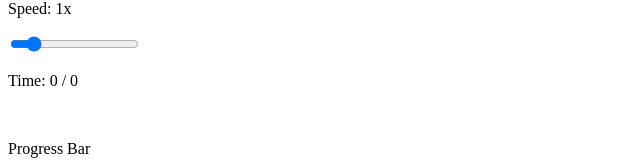
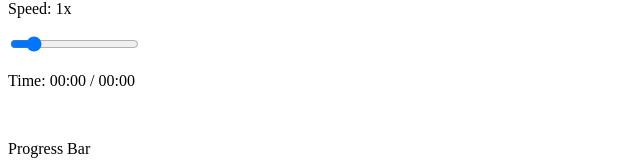
Before and after one commit to akashdeshpande/sonikpod, a React (Vite) app: page / in a window 1280 px wide. Shown: the part 262-424 px from the top of the page, without its empty margins (0-640 px from the left). Built offline with nearby package versions, Linux system fonts and the light colour scheme.

Commit message:
Format time

```diff
--- a/src/components/player/Player.jsx
+++ b/src/components/player/Player.jsx
@@ -120,6 +120,17 @@ function Player(props) {
         }
     }
 
+    function formatTime(timeInSec) {
+        let hours = Math.floor(timeInSec / 3600);
+        let minutes = Math.floor(timeInSec / 60);
+        let seconds = Math.floor(timeInSec % 60);
+        if(Math.floor(duration / 60) > 60) {
+            minutes = minutes % 60;
+            return `${hours < 10 ? '0' : ''}${hours}:${minutes < 10 ? '0' : ''}${minutes}:${seconds < 10 ? '0' : ''}${seconds}`;
+        }
+        return `${minutes < 10 ? '0' : ''}${minutes}:${seconds < 10 ? '0' : ''}${seconds}`;
+    }
+
     return <>
         <p>Input URL for sound:</p>
         <input type="text" id="mediaUrl" onChange={(e) => setMediaUrl(e.target.value) } value={mediaUrl}/>
@@ -144,7 +155,7 @@ function Player(props) {
         <input type="range" name="speed" id="speed" value={speed} onChange={handleSpeedChange} min={0.5} max={4.0} step={0.5}/>
 
         <br />
-        <p>Time: {elapsedTime} / {duration}</p>
+        <p>Time: {formatTime(elapsedTime)} / {formatTime(duration)}</p>
 
         <br />
         <p>Progress Bar</p>
```
